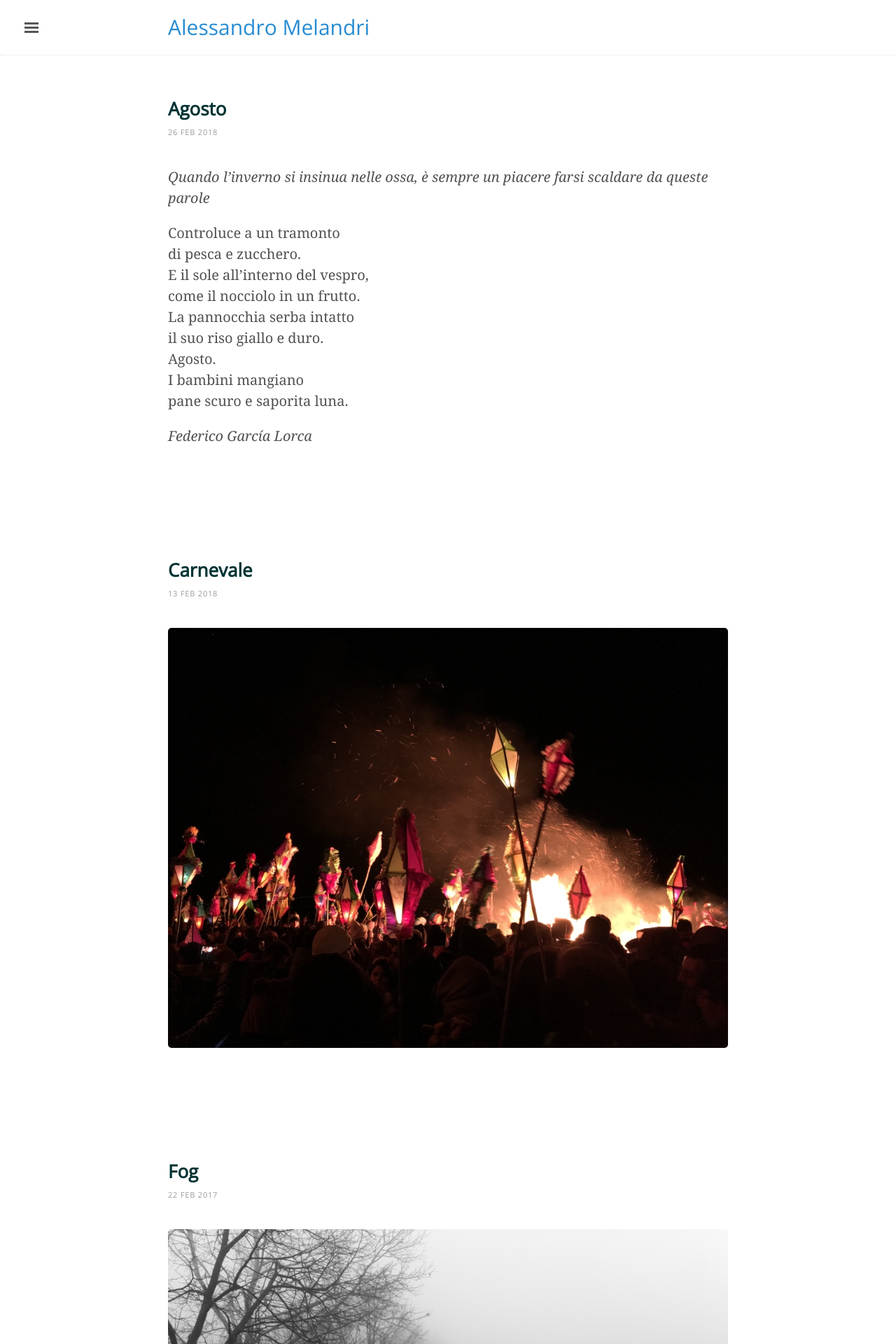
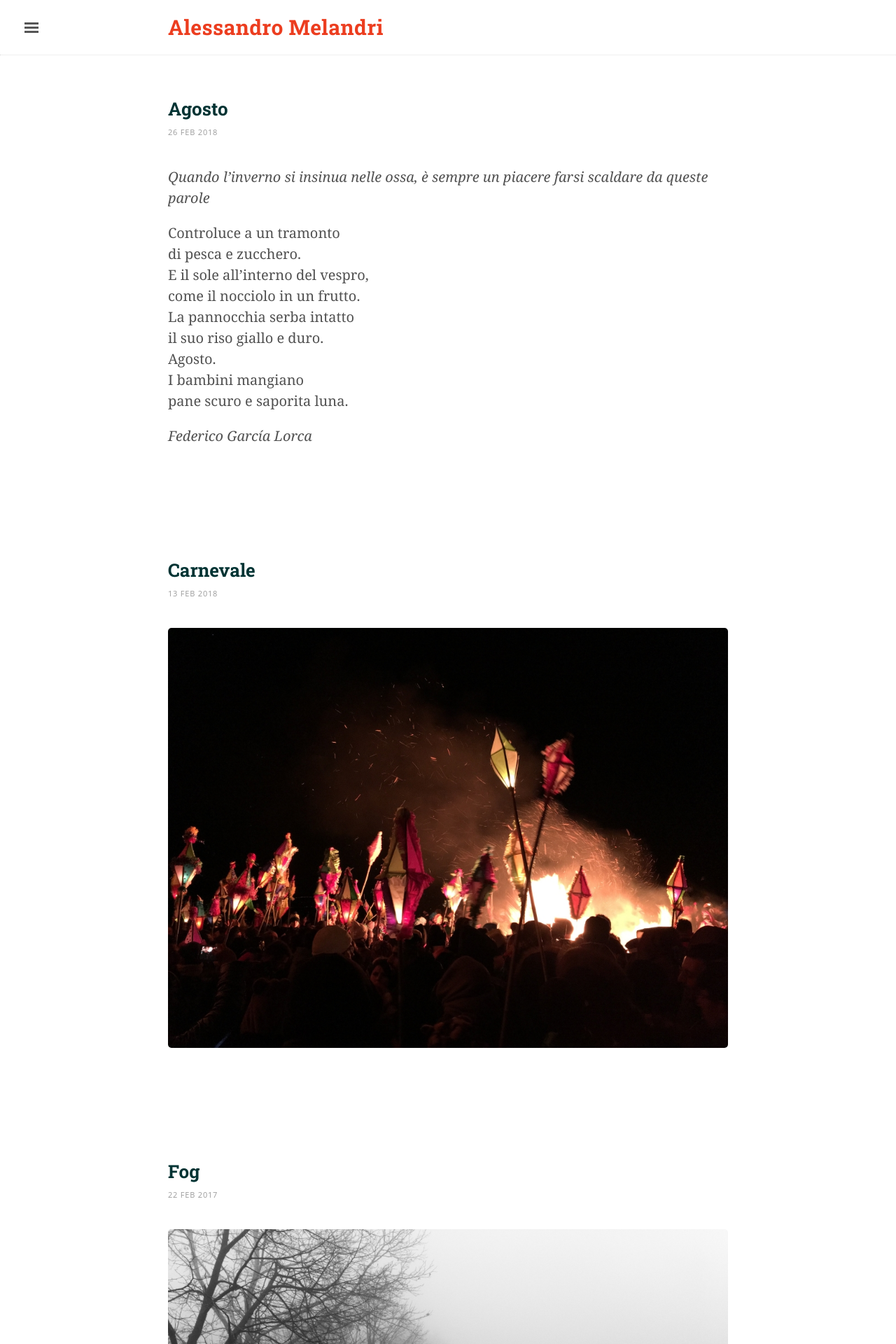
Before and after one commit to amelandri/amelandri.github.io, a Jekyll site: the page built from index.html, in a window 1280 px wide. Shown: the top 1920 px of the page at 70% size. Built offline with Jekyll 4.4.1, drawn with Linux system fonts in a browser that asks for light colours; nearby versions of some CDN libraries; the list of posts is cut into pages by our own code.

Commit message:
CHanged fonts for main title and post title

```diff
--- a/_includes/head.html
+++ b/_includes/head.html
@@ -18,8 +18,7 @@
   <link rel="stylesheet" href="{{ site.baseurl }}/public/css/poole.css">
   <link rel="stylesheet" href="{{ site.baseurl }}/public/css/syntax.css">
   <link rel="stylesheet" href="{{ site.baseurl }}/public/css/lanyon.css">
-  <link href="https://fonts.googleapis.com/css?family=Open+Sans:400,400i" rel="stylesheet">
-
+  <link href="https://fonts.googleapis.com/css?family=Roboto+Slab:400,700" rel="stylesheet">
   <script defer src="https://use.fontawesome.com/releases/v5.0.6/js/all.js"></script>
 
 
--- a/public/css/lanyon.css
+++ b/public/css/lanyon.css
@@ -103,8 +103,14 @@ h1, h2, h3, h4, h5, h6 {
   margin-bottom: 0;
   color: #505050;
   font-size: 1.5rem;
-  font-family: 'Open Sans', Helvetica, sans-serif
+  font-family: 'Roboto Slab', serif;
+  font-weight: bold;
+  letter-spacing: 0.02rem;
 }
+.masthead-title a{
+  color: #ec3d1f;
+}
+
 .masthead-title a:hover{
   text-decoration: none;
 }
--- a/public/css/poole.css
+++ b/public/css/poole.css
@@ -86,7 +86,8 @@ h1, h2, h3, h4, h5, h6 {
   line-height: 1.25;
   color: #313131;
   text-rendering: optimizeLegibility;
-  font-family: 'Open Sans', helvetica, sans-serif;
+font-family: 'Roboto Slab', serif;
+/*font-family: 'Open Sans', helvetica, sans-serif;*/
 }
 h1 {
   font-size: 1.3rem;
```
